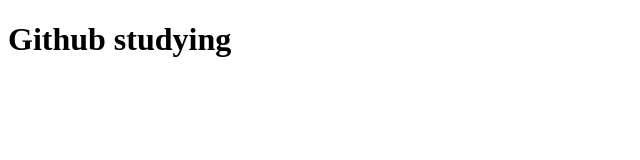
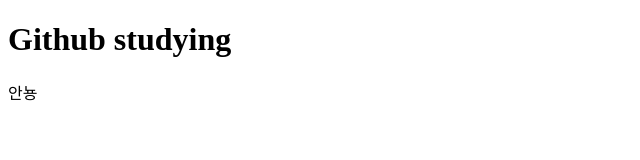
Before and after one commit to hosinozzz/gitstudying, a plain HTML site: page index.html in a window 1280 px wide. Shown: the full height of the page, 0-640 px from the left. Drawn offline with Linux system fonts and the light colour scheme.

```diff
--- a/index.html
+++ b/index.html
@@ -7,5 +7,6 @@
 </head>
 <body>
     <h1>Github studying</h1>
+    <div>안뇽</div>
 </body>
 </html>
```
Also changed, not shown: 1 other file.
